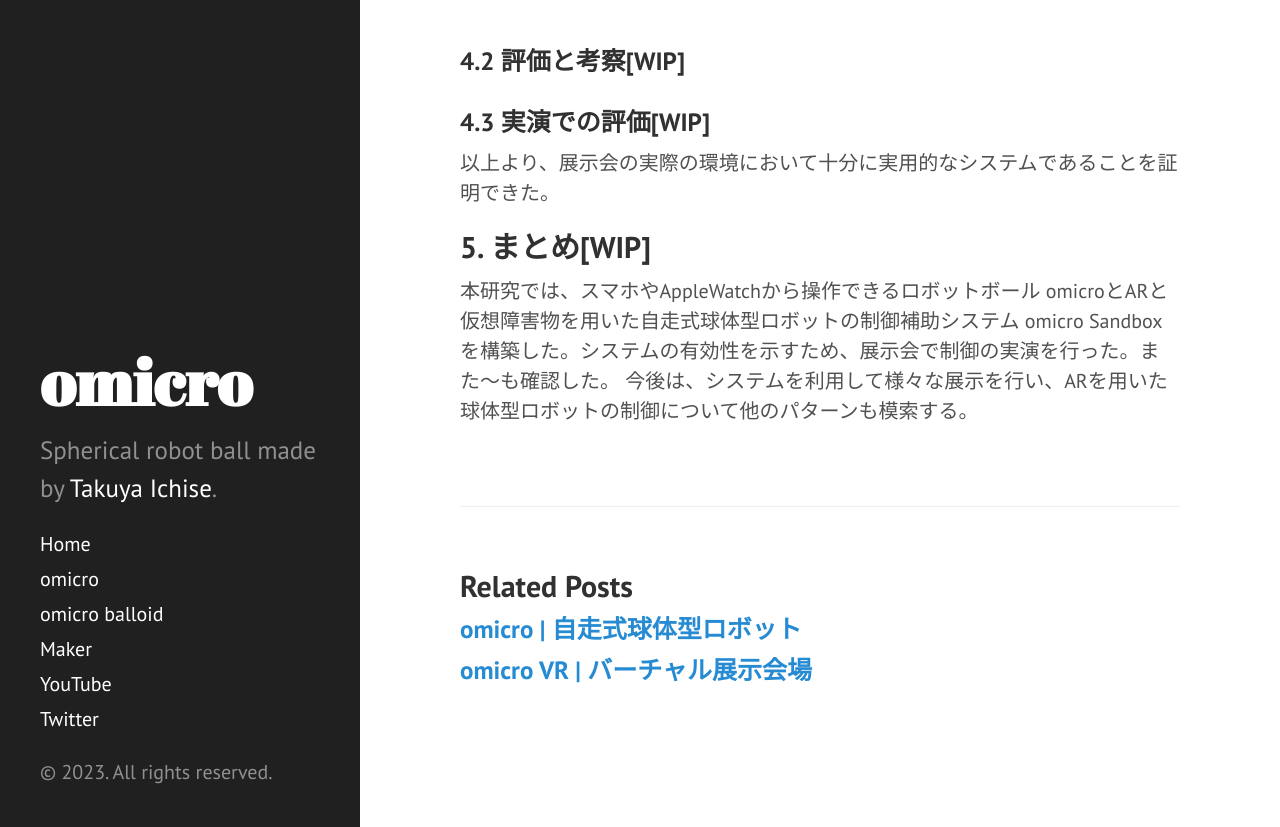
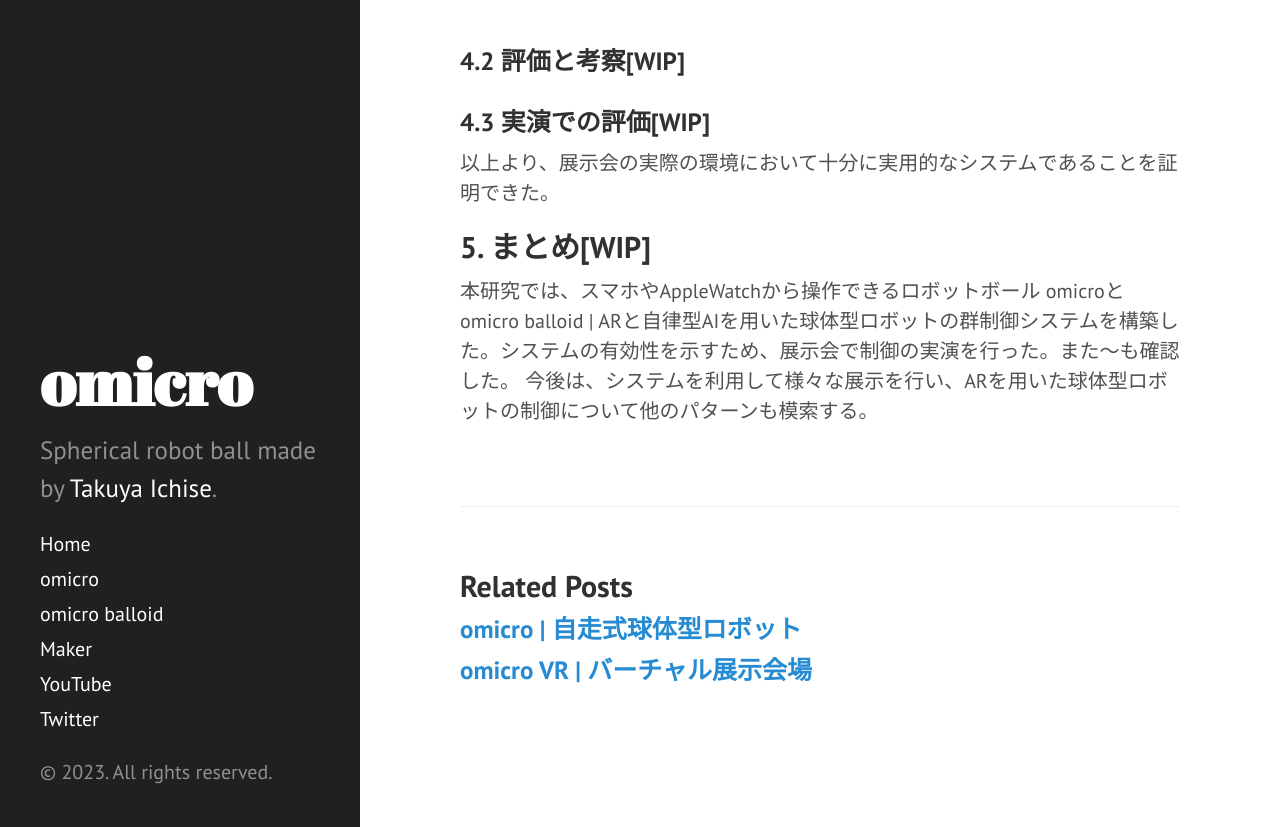
Before and after one commit to tichise/omicro.tokyo, a Jekyll site: the page built from _posts/2022-07-17-omicro-balloid.md, in a window 1280 px wide and 900 px high, scrolled down 8128 px, cut to the strip 73-900 px from the top of the window. Built offline with Jekyll 4.4.1, drawn with Linux system fonts in a browser that asks for light colours; Markdown is read by kramdown in place of the engine named in the settings.

Commit message:
Update 2022-07-17-omicro-balloid.md

```diff
--- a/_posts/2022-07-17-omicro-balloid.md
+++ b/_posts/2022-07-17-omicro-balloid.md
@@ -94,5 +94,5 @@ Firebase Cloud Firestoreは2つの用途で使ってる。1つは球型ボール
 以上より、展示会の実際の環境において十分に実用的なシステムであることを証明できた。
 
 ## 5. まとめ[WIP]
-本研究では、スマホやAppleWatchから操作できるロボットボール omicroとARと仮想障害物を用いた自走式球体型ロボットの制御補助システム omicro Sandboxを構築した。システムの有効性を示すため、展示会で制御の実演を行った。また〜も確認した。
+本研究では、スマホやAppleWatchから操作できるロボットボール omicroとomicro balloid | ARと自律型AIを用いた球体型ロボットの群制御システムを構築した。システムの有効性を示すため、展示会で制御の実演を行った。また〜も確認した。
 今後は、システムを利用して様々な展示を行い、ARを用いた球体型ロボットの制御について他のパターンも模索する。
```
